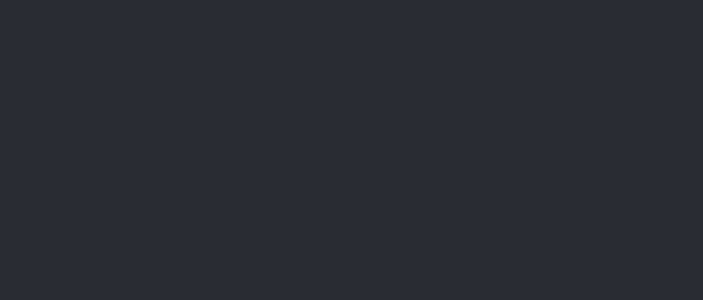
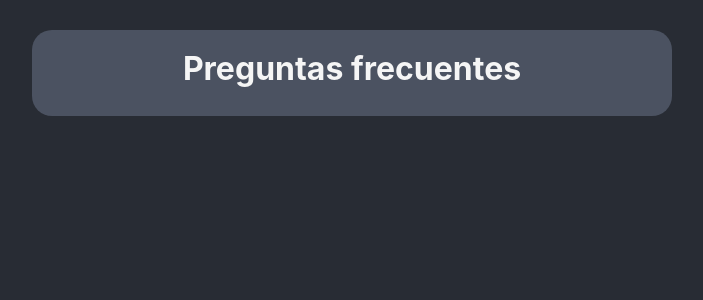
Before and after one commit to TirrelSquirrel/reservado-discoteca, a React (Create React App) app: page /main/faq in a window 1280 px wide. Before the commit this address had no page. Shown: the top 300 px of the page, without its empty margins (288-991 px from the left). Built offline with nearby package versions, Linux system fonts and the light colour scheme.

Commit message:
WIP FAQs

```diff
--- a/src/App.js
+++ b/src/App.js
@@ -8,10 +8,9 @@ import Reservados from "./Components/Container/Reservados";
 import ReservadosMenu from "./Components/Pure/ReservadosMenu";
 import DetallesReservado from "./Components/Forms/DetallesReservado";
 import BottlesList from "./Components/Pure/BottlesList";
+import FAQ from "./Components/Pure/FAQ";
 
-const LugarReservado = () => {
-  let { bookPlace } = useParams();
-};
+
 
 function App() {
   return (
@@ -26,6 +25,7 @@ function App() {
             <Route path=":bookPlace" element={<DetallesReservado />} />
           </Route>
           <Route path="bottles" element={<BottlesList />} />
+          <Route path="faq" element={<FAQ />} />
         </Route>
       </Routes>
     </BrowserRouter>
--- /dev/null
+++ b/src/Components/Pure/FAQ.js
@@ -0,0 +1,19 @@
+import React, { useEffect, useState } from "react";
+import axios from "axios";
+
+export default function FAQ() {
+
+  const [faq, setFaq] = useState([]);
+
+  useEffect(() => {
+
+  }, []);
+
+  return (
+    <div className="generic-container">
+      <div className="main-container">
+        <h2 className="bold">Preguntas frecuentes</h2>
+      </div>
+    </div>
+  );
+}
--- a/src/Components/Pure/MainMenu.js
+++ b/src/Components/Pure/MainMenu.js
@@ -18,7 +18,7 @@ const MainMenu = () => {
             <div className="main-div-button" onClick={() => navigate('events')}>Eventos</div>
             <div className="main-div-button" onClick={() => navigate('book')}>Reservados</div>
             <div className="main-div-button" onClick={() => navigate('bottles')}>Botellas</div>
-            <div className="main-div-button">Preguntas frecuentes</div>
+            <div className="main-div-button" onClick={() => navigate('faq')}>Preguntas frecuentes</div>
             <div className="main-div-button logout" onClick={handleLogout}>
               Cerrar sesión
             </div>
```
